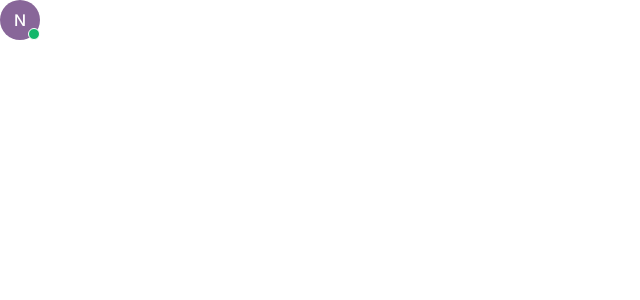
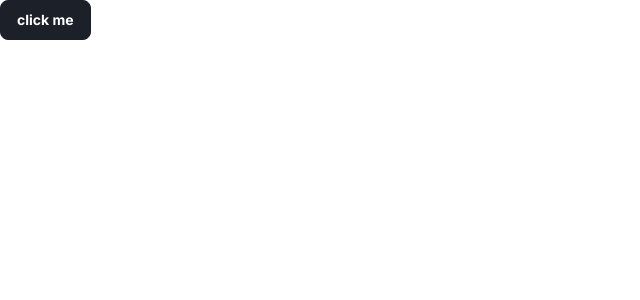
Before and after one commit to npldevfr/proprio-front, a Nuxt app: page / in a window 1280 px wide. Shown: the top 300 px of the page, without its empty margins (0-640 px from the left). Built offline with nearby package versions, Linux system fonts and the light colour scheme.

Commit message:
story: toast

```diff
--- a/pages/index.vue
+++ b/pages/index.vue
@@ -1,19 +1,9 @@
 <script lang="ts" setup>
-const userAvatar = reactive({
-  username: "Nathan Guillet",
-  avatar_url: "https://avatars.githubusercontent.com/u/10214025?v=4",
-  text: true,
-  size: "md",
-});
-
-const status = reactive({
-  status: "online",
-});
+const {toast} = useToast()
 </script>
 
 <template>
-  <UserAvatar :username="userAvatar.username" :avatar_url="userAvatar.avatar_url"
-              :text="userAvatar.text" :size="userAvatar.size">
-    <StatusIndicator :status="status.status" :size="userAvatar.size"/>
-  </UserAvatar>
+  <Button @action="toast('hello my friend', 2000)">
+    click me
+  </Button>
 </template>
```
Also changed, not shown: 1 other file (tests, documents, lock files or other folders).
